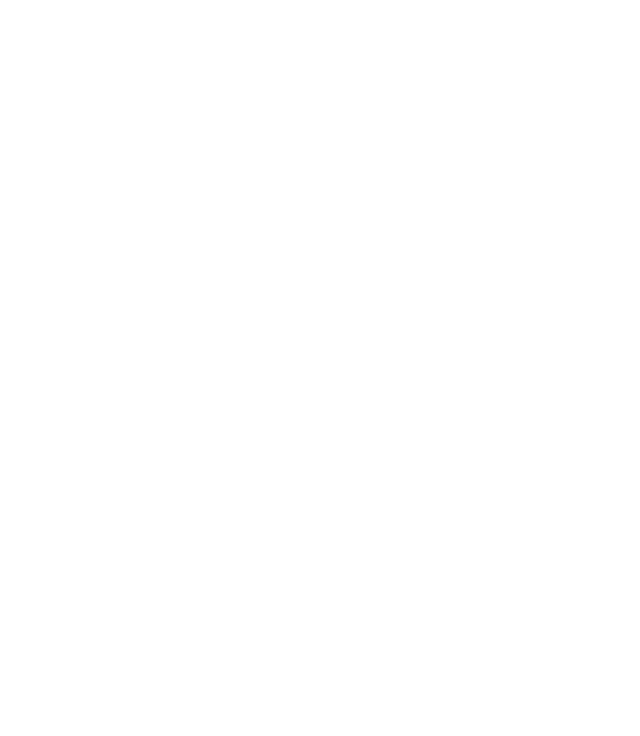
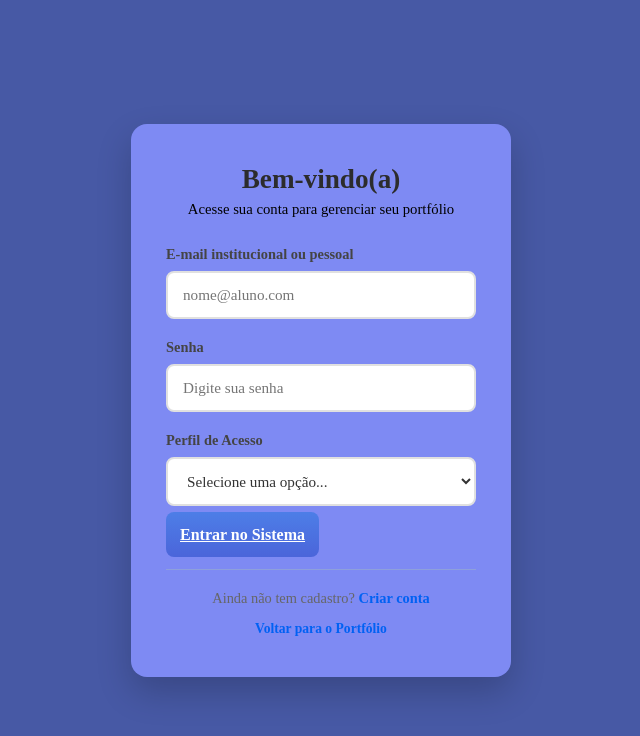
Before and after one commit to leticiadcosta-blip/Portifolio, a plain HTML site: page index.html in a window 1280 px wide. Shown: the whole page, without its empty margins (319-959 px from the left). Drawn offline with Linux system fonts and the light colour scheme.

Commit message:
começando

```diff
--- a/index.html
+++ b/index.html
@@ -3,10 +3,46 @@
 <head>
     <meta charset="UTF-8">
     <meta name="viewport" content="width=device-width, initial-scale=1.0">
-    <title>Portifolio</title>
+    <title>Login - Portfólio </title>
     <link rel="stylesheet" href="style.css">
 </head>
 <body>
 
+    <main class="container-login">
+        <div class="caixa-login">
+         <h1>Bem-vindo(a)</h1>
+            <p class="descricao">Acesse sua conta para gerenciar seu portfólio</p>
+
+            <form >
+                <div class="grupo-input">
+                    <label for="email">E-mail institucional ou pessoal</label>
+                    <input type="email" id="email" name="email" placeholder="nome@aluno.com" required>
+                </div>
+
+                <div class="grupo-input">
+                    <label for="senha">Senha</label>
+                    <input type="password" id="senha" name="senha" placeholder="Digite sua senha" required>
+                </div>
+                <div class="grupo-input">
+                    <label for="perfil">Perfil de Acesso</label>
+                    <select id="perfil" name="perfil" required>
+                        <option value="" disabled selected>Selecione uma opção...</option>
+                        <option value="aluno">Aluno</option>
+                        <option value="professor">Professor / Avaliador</option>
+                        <option value="visitante">Visitante</option>
+                    </select>
+                </div>
+
+                <a href="telainicial.html" class="btn-entrar">Entrar no Sistema</a>
+            </form>
+
+            <div class="rodape-login">
+                <p>Ainda não tem cadastro? <a href="#">Criar conta</a></p>
+                <a href="telainicial.html" class="voltar"> Voltar para o Portfólio </a>
+            </div>
+
+        </div>
+    </main>
+
 </body>
 </html>
--- a/style.css
+++ b/style.css
@@ -1,5 +1,144 @@
 * {
-  margin: 0;
-  padding: 0;
-  box-sizing: border-box;
+    margin: 0;
+    padding: 0;
+    box-sizing: border-box;
+    font-family: 'sans-serif';
 }
+
+body {
+    background-color: #4759a5;
+    display: flex;
+    justify-content: center;
+    align-items: center;
+    min-height: 100vh;
+}
+
+.container-login {
+    width: 100%;
+    max-width: 420px;
+    padding: 20px;
+}
+
+
+.caixa-login {
+    background-color: #7e8af3;
+    padding: 40px 35px;
+    border-radius: 16px;
+    box-shadow: 0 15px 35px rgba(0, 0, 0, 0.2);
+}
+
+
+.icone-topo {
+    width: 60px;
+    height: 60px;
+    background-color: #9c82c4;
+    border-radius: 50%;
+    display: flex;
+    justify-content: center;
+    align-items: center;
+    font-size: 1.8rem;
+    margin: 0 auto 15px auto;
+}
+
+.caixa-login h1 {
+    color: #2c2c2c;
+    font-size: 1.7rem;
+    text-align: center;
+    margin-bottom: 6px;
+}
+
+.descricao {
+    color: #000000;
+    font-size: 0.92rem;
+    text-align: center;
+    margin-bottom: 28px;
+}
+
+
+.grupo-input {
+    margin-bottom: 20px;
+}
+
+.grupo-input label {
+    display: block;
+    font-weight: 600;
+    color: #444444;
+    margin-bottom: 8px;
+    font-size: 0.9rem;
+}
+
+.grupo-input input {
+    width: 100%;
+    padding: 13px 15px;
+    background-color: #ffffff;
+    border: 2px solid #e0e0e0;
+    border-radius: 8px;
+    font-size: 0.95rem;
+    outline: none;
+    transition: all 0.3s ease;
+}
+
+.grupo-input input:focus {
+    background-color: #ffffff;
+    border-color: #4290cf;
+    box-shadow: 0 0 0 4px rgba(94, 53, 177, 0.12);
+}
+
+.grupo-input input,
+.grupo-input select {
+    width: 100%;
+    padding: 13px 15px;
+    background-color: #ffffff;
+    border: 2px solid #e0e0e0;
+    border-radius: 8px;
+    font-size: 0.95rem;
+    color: #333333;
+
+
+}
+
+.btn-entrar {
+    width: 100%;
+    padding: 14px;
+    background: linear-gradient( #4d7ee7, #4b65da);
+    color: #ffffff;
+    border: none;
+    border-radius: 8px;
+    font-size: 1rem;
+    font-weight: bold;
+    cursor: pointer;
+    margin-top: 8px;
+
+}
+
+.btn-entrar:hover {
+    box-shadow: 0 6px 15px rgba(93, 145, 223, 0.35);
+}
+
+
+.rodape-login {
+    margin-top: 25px;
+    padding-top: 20px;
+    border-top: 1px solid #8ea0db;
+    text-align: center;
+    font-size: 0.9rem;
+    color: #666666;
+}
+
+.rodape-login a {
+    color: #0061f3;
+    text-decoration: none;
+    font-weight: bold;
+}
+
+.rodape-login a:hover {
+    text-decoration: underline;
+}
+
+.voltar {
+    display: inline-block;
+    margin-top: 14px;
+    color: #000000 ;
+    font-weight: normal ;
+    font-size: 0.85rem;
+}
```
Also changed, not shown: img/como.png (added), img/eu.jpg (added), img/poke.png (added), img/rpg.png (added), img/sobre mim.png (added), telainicial.css (added), telainicial.html (added).
